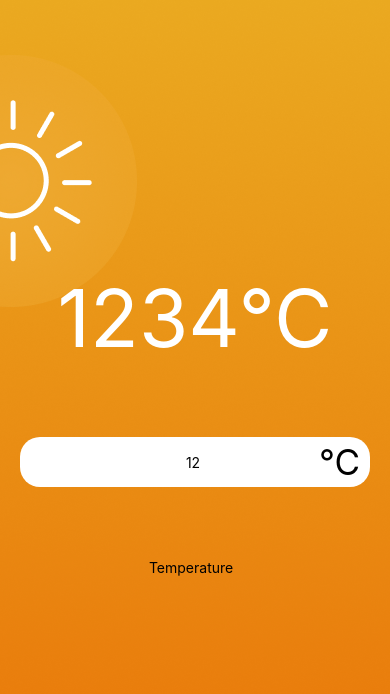
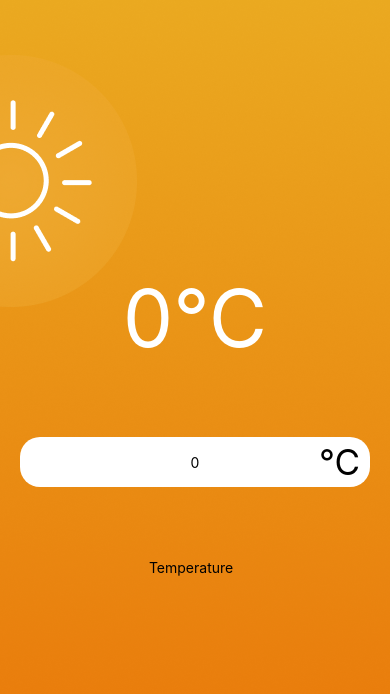
Before and after one commit to ialim0/weather-converter, a React Native app in the folder weather-app/: screen / in a window 390 px wide. Shown: the top 694 px of the page. Built offline with nearby package versions, Linux system fonts and the light colour scheme.

Commit message:
Display Input

```diff
--- a/weather-app/App.js
+++ b/weather-app/App.js
@@ -1,14 +1,19 @@
-import { Text, View,ImageBackground } from "react-native";
+import React, { useState } from 'react'
+import { Text, View,ImageBackground  } from "react-native";
 import {s} from "./App.style"
 import hotImage from "./assets/hot.png"
 import { InputTemperature } from "./components/InputTemperature.style.jsx";
 import {TemperatureDisplay} from "./components/TemperatureDisplay.style.jsx";
+import { DEFAULT_UNITS,DEFAULT_TEMPERATURE } from "./constant";
 export default function App() {
+  const [inputValue, setInputValue]= useState("0");
+  const [currentUnit,setCurrentUnit]= useState("°C");
   return (
+
     <ImageBackground source={hotImage}style={s.container} >
       <View style={s.workspace}>
-       <TemperatureDisplay value="1234" unit="°C"/>
-        <InputTemperature  defaultValue={"12 "}   />
+       <TemperatureDisplay value={inputValue} unit={DEFAULT_UNITS}/>
+        <InputTemperature onChangeText={setInputValue}   defaultValue={DEFAULT_TEMPERATURE}   />
 
         <View>
         <Text>Temperature  </Text>
--- a/weather-app/components/InputTemperature.style.jsx
+++ b/weather-app/components/InputTemperature.style.jsx
@@ -1,7 +1,7 @@
 import { Text, TextInput, View } from "react-native";
 import { s } from "./InputTemperature.style.js";
 
-export function InputTemperature({ defaultValue }) {
+export function InputTemperature({ defaultValue, onChangeText }) {
   return (
     <View style={s.container}>
       <TextInput
@@ -10,6 +10,7 @@ export function InputTemperature({ defaultValue }) {
         keyboardType="numeric"
         maxLength={4}
         defaultValue={defaultValue}
+        onChangeText={onChangeText}
       />
       <Text style={s.unit}>°C </Text>
     </View>
--- /dev/null
+++ b/weather-app/constant.js
@@ -0,0 +1,6 @@
+export const DEFAULT_TEMPERATURE="0"
+export const UNITS ={
+    celcius:"°C",
+    faranheit:"°F",
+}
+export const DEFAULT_UNITS=UNITS.celcius
```
